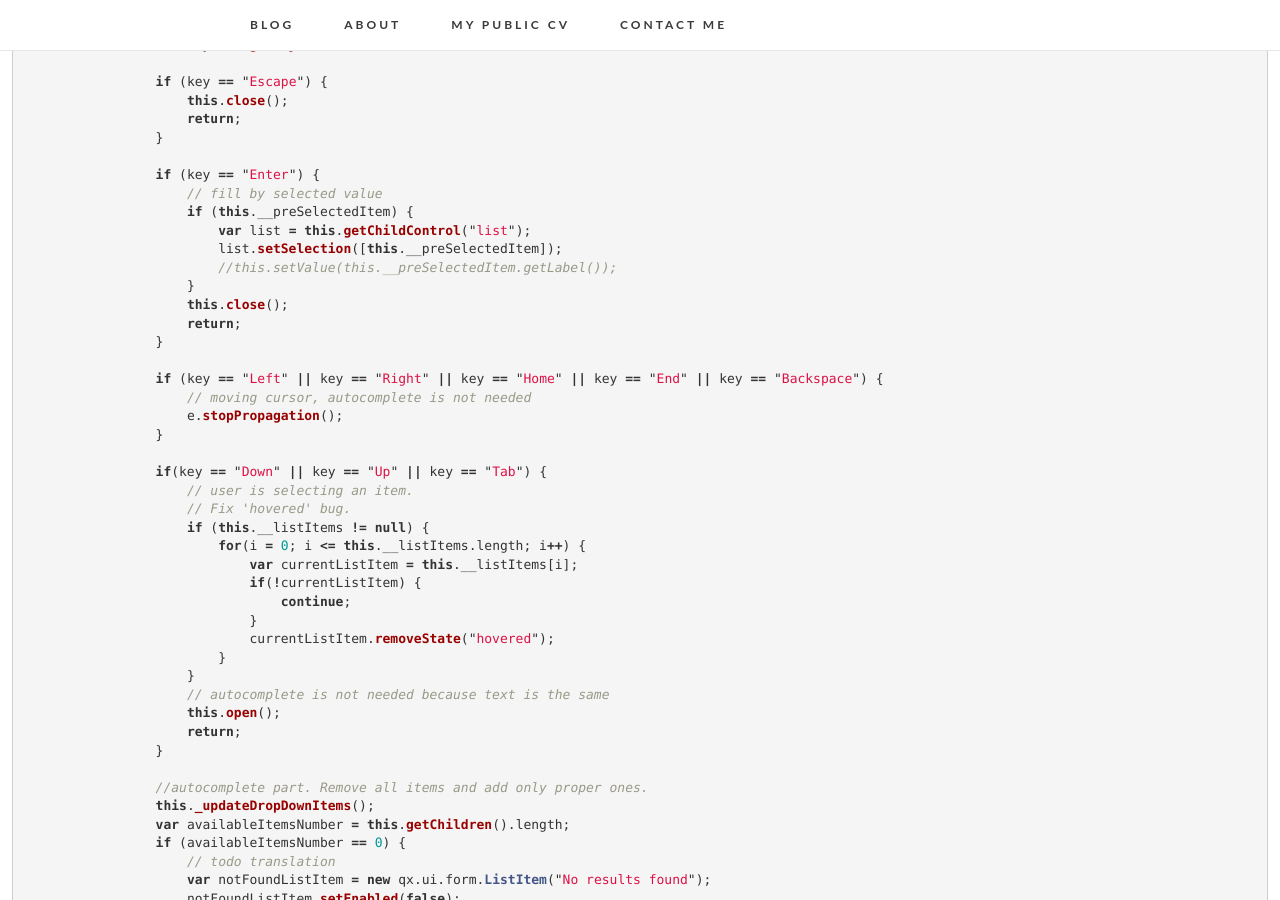
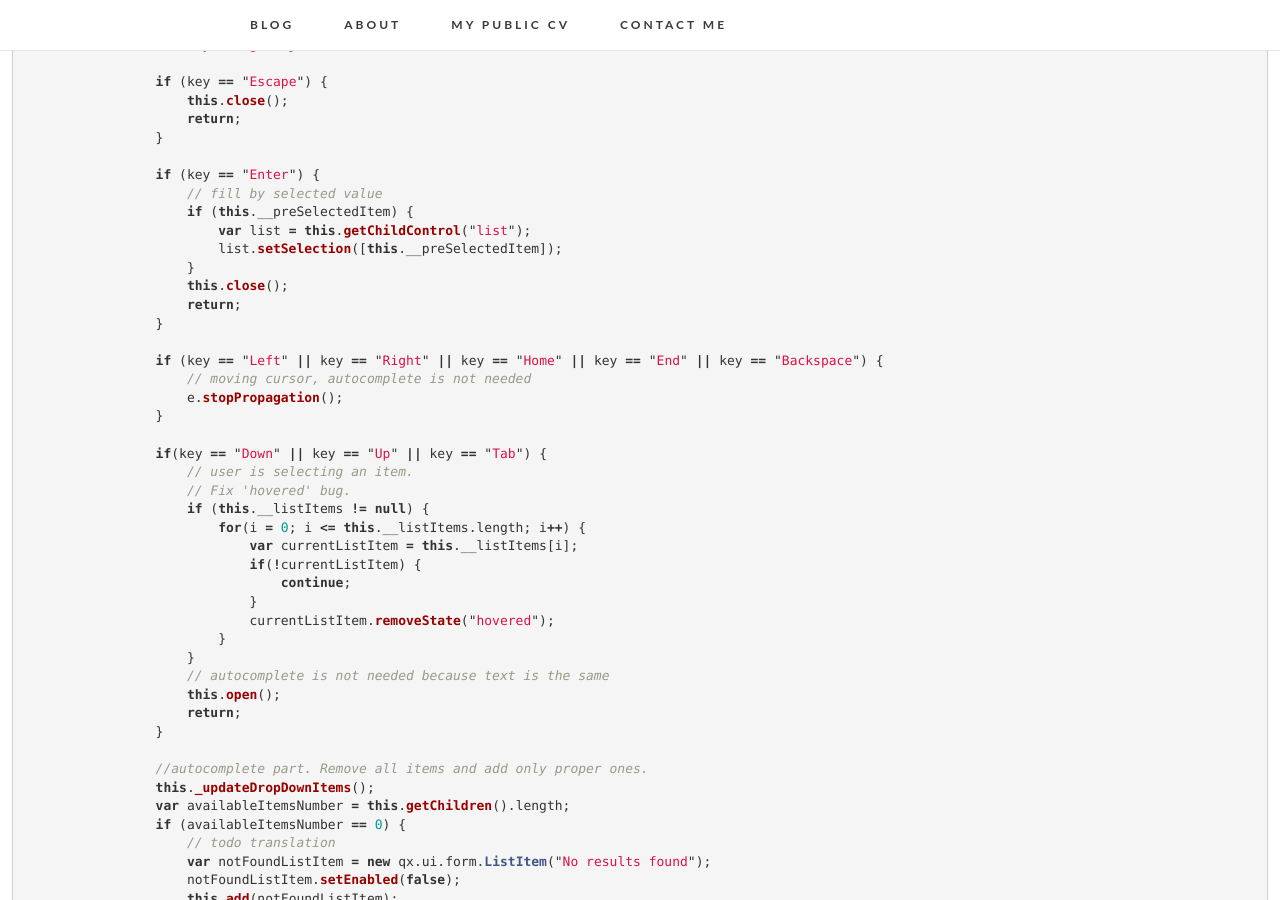
Before and after one commit to kosbr/kosbr.github.io, a Jekyll site: the page built from _posts/2017-01-22-qooxdoo-autocomplete.markdown, in a window 1280 px wide and 900 px high, scrolled down 1906 px. Built offline with Jekyll 4.4.1, drawn with Linux system fonts in a browser that asks for light colours; nearby versions of some CDN libraries.

Commit message:
remove comment

```diff
--- a/_posts/2017-01-22-qooxdoo-autocomplete.markdown
+++ b/_posts/2017-01-22-qooxdoo-autocomplete.markdown
@@ -83,7 +83,6 @@ By this moment I have been developing and fixing bugs of the [qooxdoo][qooxdoo]{
                      if (this.__preSelectedItem) {
                          var list = this.getChildControl("list");
                          list.setSelection([this.__preSelectedItem]);
-                         //this.setValue(this.__preSelectedItem.getLabel());
                      }
                      this.close();
                      return;
```
